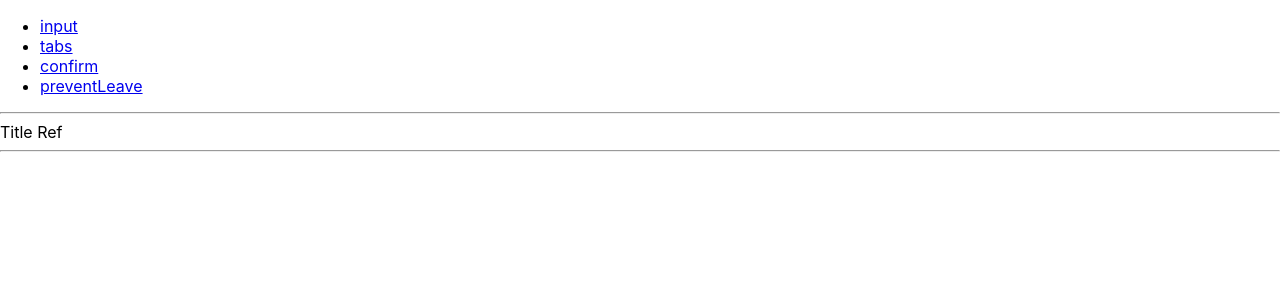
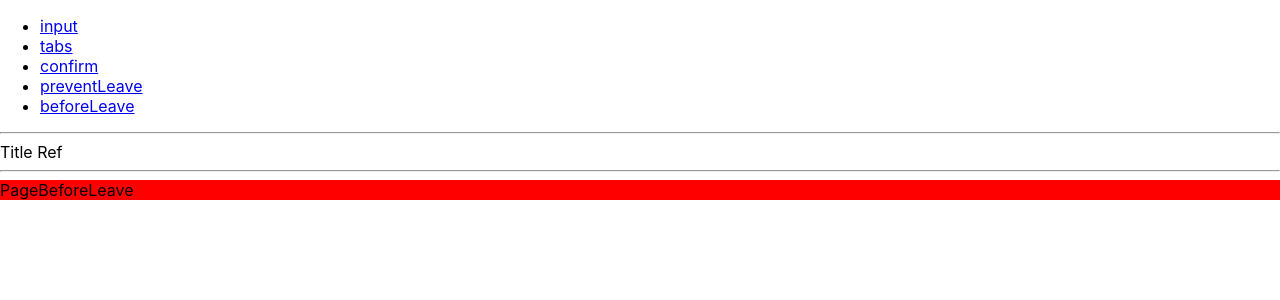
Before and after one commit to eunhye8767/study-react-new, a React (Create React App) app in the folder nomadcoders/hooks-makes/: page /beforeLeave in a window 1280 px wide. Shown: the top 300 px of the page. Built offline with nearby package versions, Linux system fonts and the light colour scheme.

Commit message:
PageBeforeLeave()

```diff
--- a/nomadcoders/hooks-makes/src/App.js
+++ b/nomadcoders/hooks-makes/src/App.js
@@ -4,6 +4,7 @@ import PageInput from "./pages/PageInput";
 import PageTab from "./pages/PageTab";
 import PageConfirm from "./pages/PageConfirm";
 import PagePreventLeave from "./pages/PagePreventLeave";
+import PageBeforeLeave from "./pages/PageBeforeLeave";
 import useClick from "./hooks/useClick";
 
 function App() {
@@ -26,6 +27,9 @@ function App() {
             <li>
               <NavLink to={"preventLeave"}>preventLeave</NavLink>
             </li>
+            <li>
+              <NavLink to={"beforeLeave"}>beforeLeave</NavLink>
+            </li>
           </ul>
         </nav>
 
@@ -40,6 +44,7 @@ function App() {
           <Route path="/tabs" element={<PageTab />}></Route>
           <Route path="/confirm" element={<PageConfirm />}></Route>
           <Route path="/preventLeave" element={<PagePreventLeave />}></Route>
+          <Route path="/beforeLeave" element={<PageBeforeLeave />}></Route>
         </Routes>
       </BrowserRouter>
     </div>
--- /dev/null
+++ b/nomadcoders/hooks-makes/src/hooks/useBeforeLeave.js
@@ -0,0 +1,25 @@
+// 페이지 탭을 닫을 때
+
+import { useEffect } from "react";
+
+const useBeforeLeave = (onBefore) => {
+  const handle = (event) => {
+    const { clientY } = event;
+    onBefore();
+
+    // if (clientY <= 0) {
+    //   onBefore();
+    // }
+  };
+
+  useEffect(() => {
+    // 현 영역에서 떠날 때 => (mouseleave)
+    document.addEventListener("mousemove", handle);
+
+    return () => document.removeEventListener("mousemove", handle);
+  }, []);
+
+  if(typeof onBefore !== "function") return
+};
+
+export default useBeforeLeave;
--- /dev/null
+++ b/nomadcoders/hooks-makes/src/pages/PageBeforeLeave.js
@@ -0,0 +1,9 @@
+import useBeforeLeave from "../hooks/useBeforeLeave";
+
+const PageBeforeLeave = () => {
+  const begForLife = () => console.log("Pls  dont leave");
+  useBeforeLeave(begForLife);
+  return <div style={{ background: "red" }}>PageBeforeLeave</div>;
+};
+
+export default PageBeforeLeave;
```
